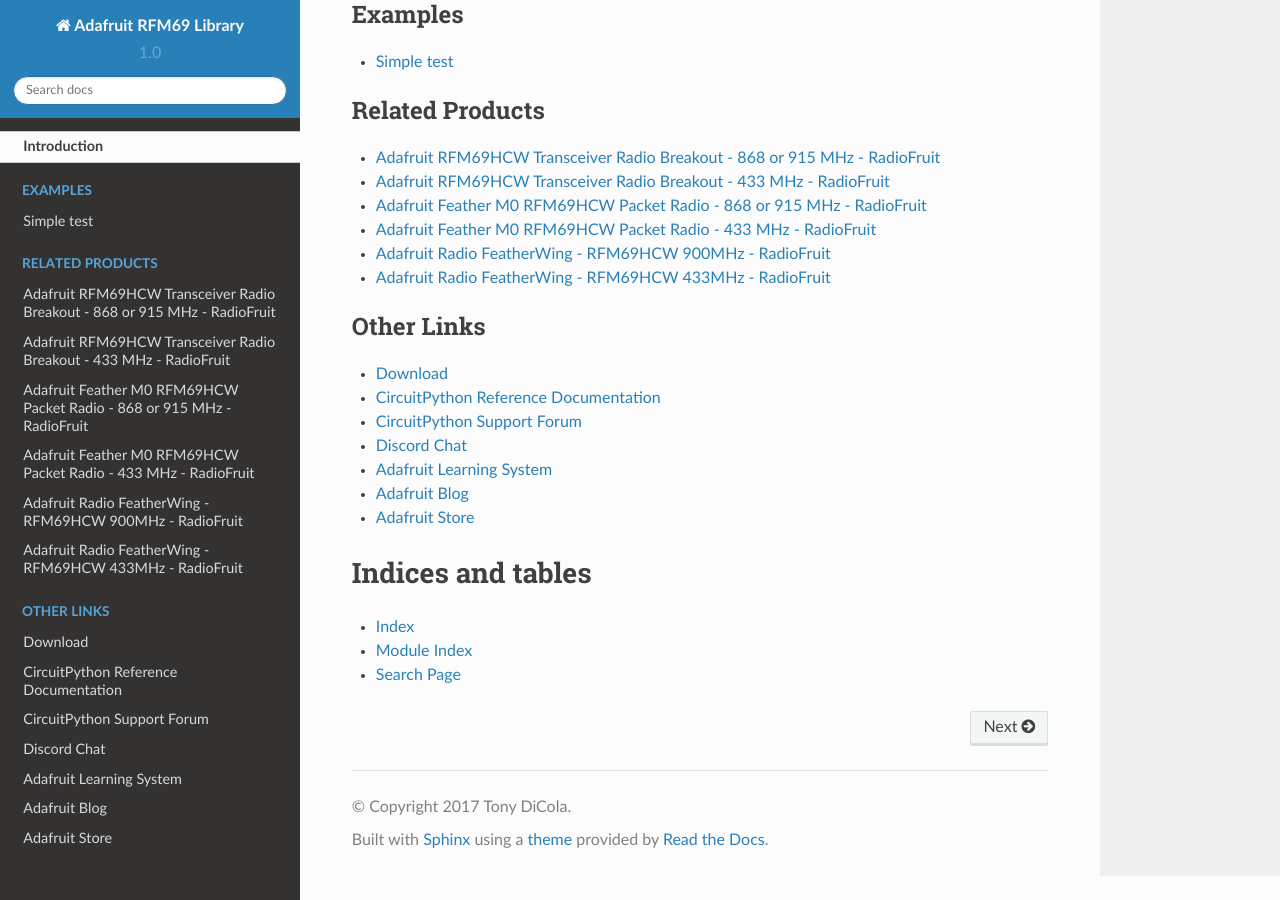
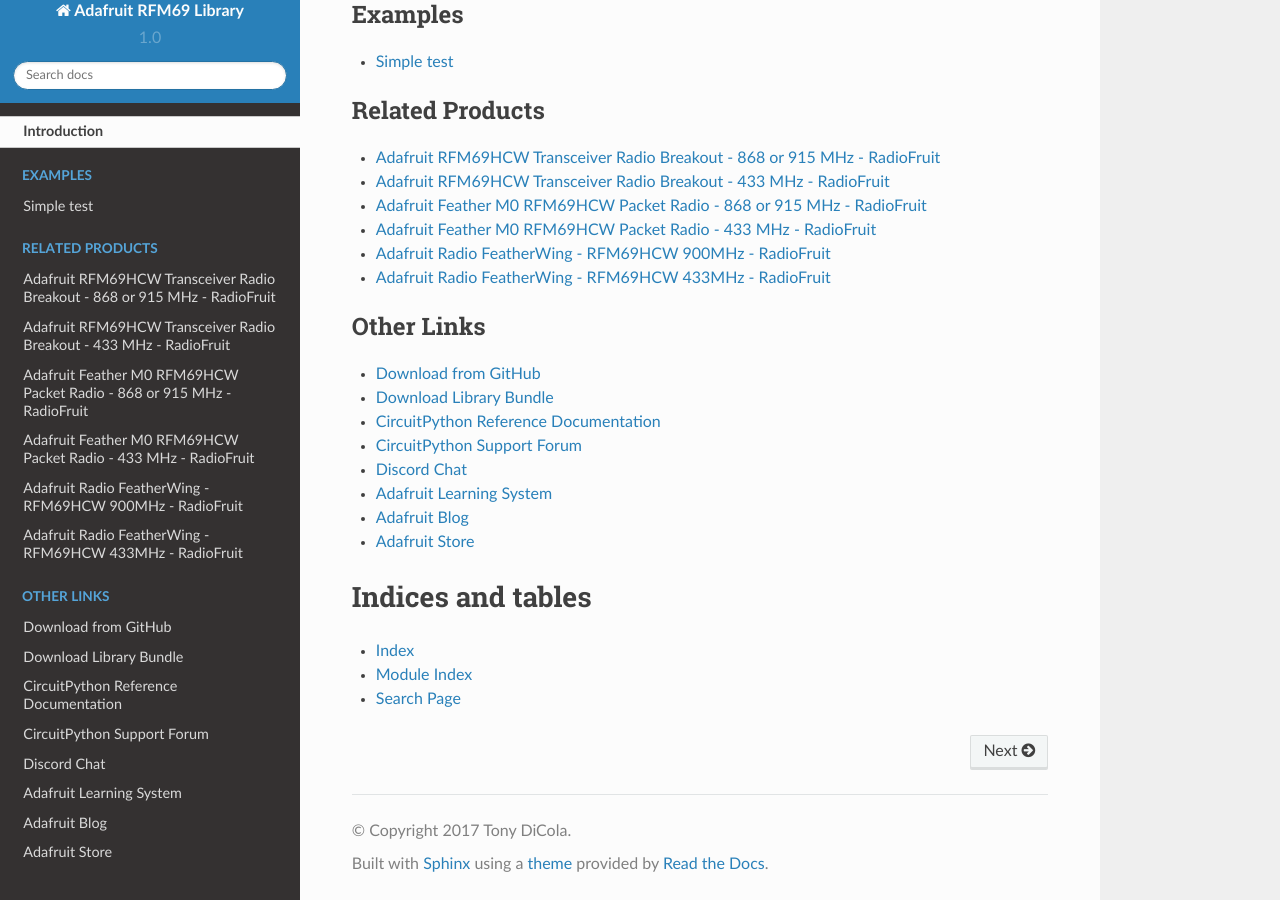
Before and after one commit to adafruit/Adafruit_CircuitPython_RFM69, a Sphinx documentation site: the page built from docs/index.rst, in a window 1280 px wide and 900 px high, scrolled down 1944 px. Built offline with Sphinx 7.4.7 and the Read the Docs theme 2.0.0, drawn with Linux system fonts in a browser that asks for light colours.

Commit message:
Added cp.org link to index.rst

```diff
--- a/docs/index.rst
+++ b/docs/index.rst
@@ -41,7 +41,8 @@
 .. toctree::
     :caption: Other Links
 
-    Download <https://github.com/adafruit/Adafruit_CircuitPython_RFM69/releases/latest>
+    Download from GitHub <https://github.com/adafruit/Adafruit_CircuitPython_RFM69/releases/latest>
+    Download Library Bundle <https://circuitpython.org/libraries>
     CircuitPython Reference Documentation <https://docs.circuitpython.org>
     CircuitPython Support Forum <https://forums.adafruit.com/viewforum.php?f=60>
     Discord Chat <https://adafru.it/discord>
```
